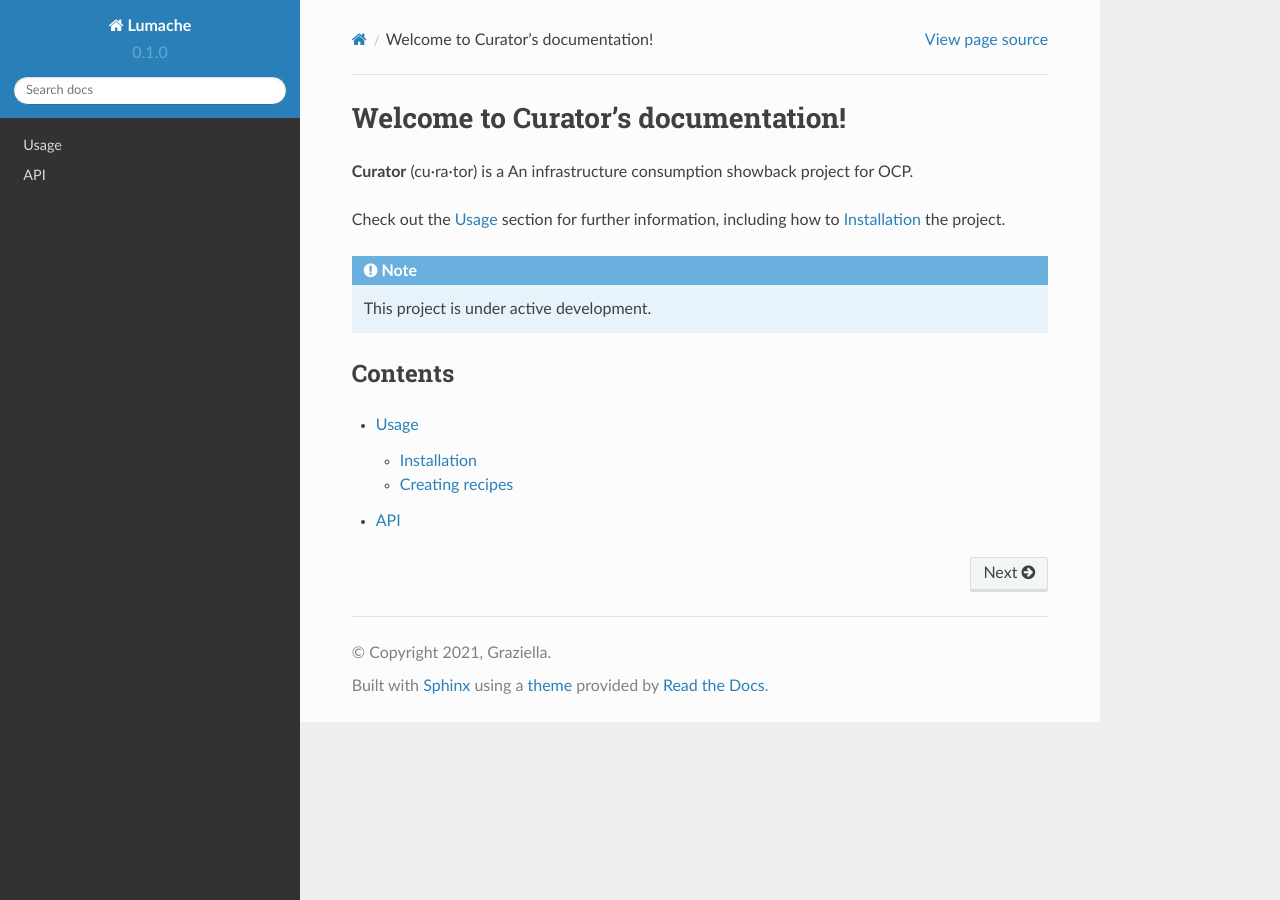
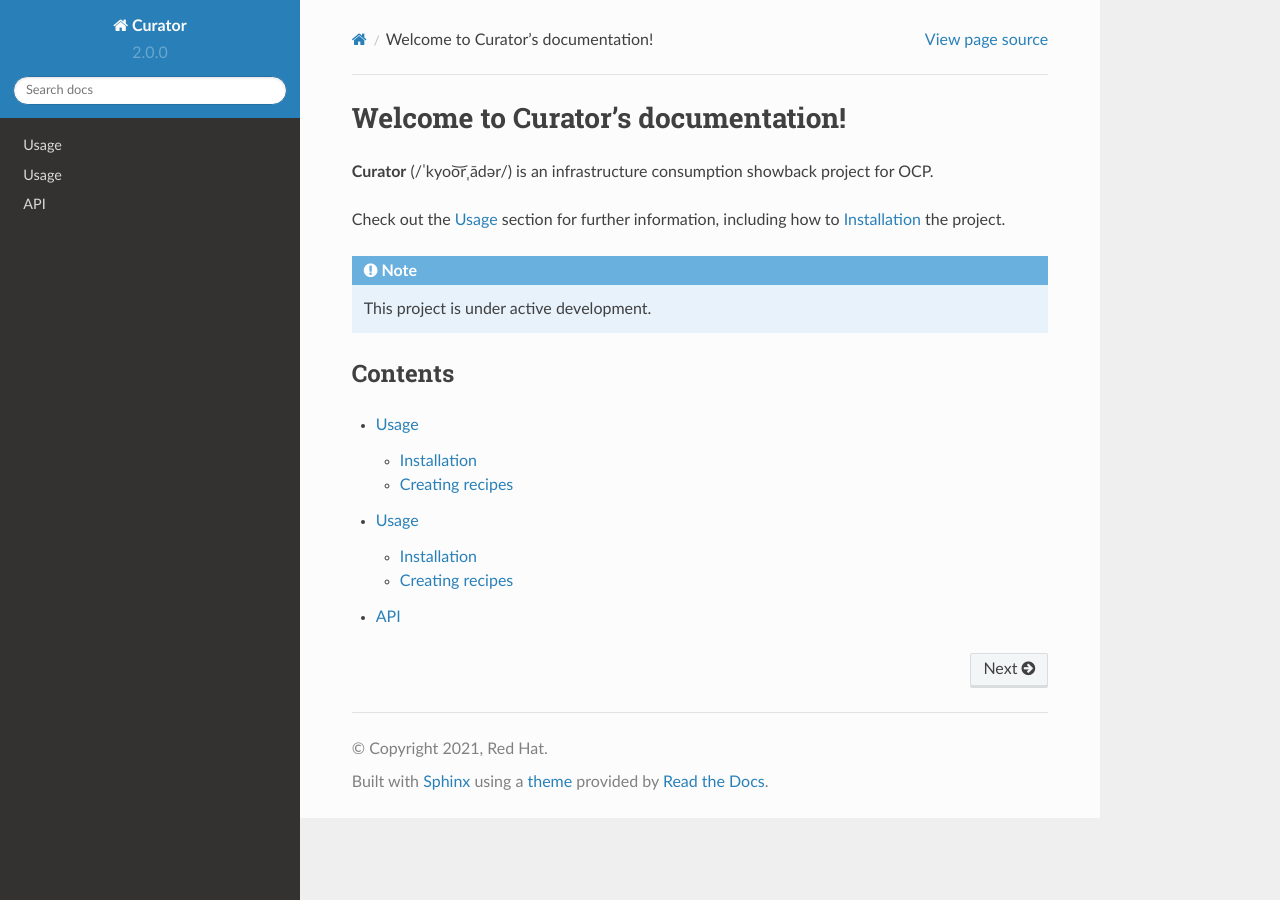
Before and after one commit to gagansk/curator-doc, a Sphinx documentation site: the page built from docs/source/index.rst, in a window 1280 px wide. Built offline with Sphinx 7.4.7 and the Read the Docs theme 2.0.0, drawn with Linux system fonts in a browser that asks for light colours.

Commit message:
Curator changes

```diff
--- a/docs/source/conf.py
+++ b/docs/source/conf.py
@@ -2,12 +2,12 @@
 
 # -- Project information
 
-project = 'Lumache'
-copyright = '2021, Graziella'
-author = 'Graziella'
+project = 'Curator'
+copyright = '2021, Red Hat'
+author = 'Gagan Kumar'
 
-release = '0.1'
-version = '0.1.0'
+release = '2.0'
+version = '2.0.0'
 
 # -- General configuration
 
--- a/docs/source/index.rst
+++ b/docs/source/index.rst
@@ -1,7 +1,7 @@
 Welcome to Curator's documentation!
 ===================================
 
-**Curator** (cu·ra·tor) is a An infrastructure consumption showback project for OCP.
+**Curator** (/ˈkyo͝orˌādər/) is an infrastructure consumption showback project for OCP.
 
 Check out the :doc:`usage` section for further information, including
 how to :ref:`installation` the project.
@@ -16,4 +16,5 @@
 .. toctree::
 
    usage
+   installation
    api
--- a/pyproject.toml
+++ b/pyproject.toml
@@ -3,6 +3,6 @@
 build-backend = "flit_core.buildapi"
 
 [project]
-name = "lumache"
-authors = [{name = "Graziella", email = "graziella@lumache"}]
+name = "curator"
+authors = [{name = "Gagan Kumar", email = "curator@redhat.com"}]
 dynamic = ["version", "description"]
```
Also changed, not shown: README.rst (+5 -6 lines), docs/source/installation.rst (added, +33 -0 lines), lumache.py (deleted, +0 -23 lines).
